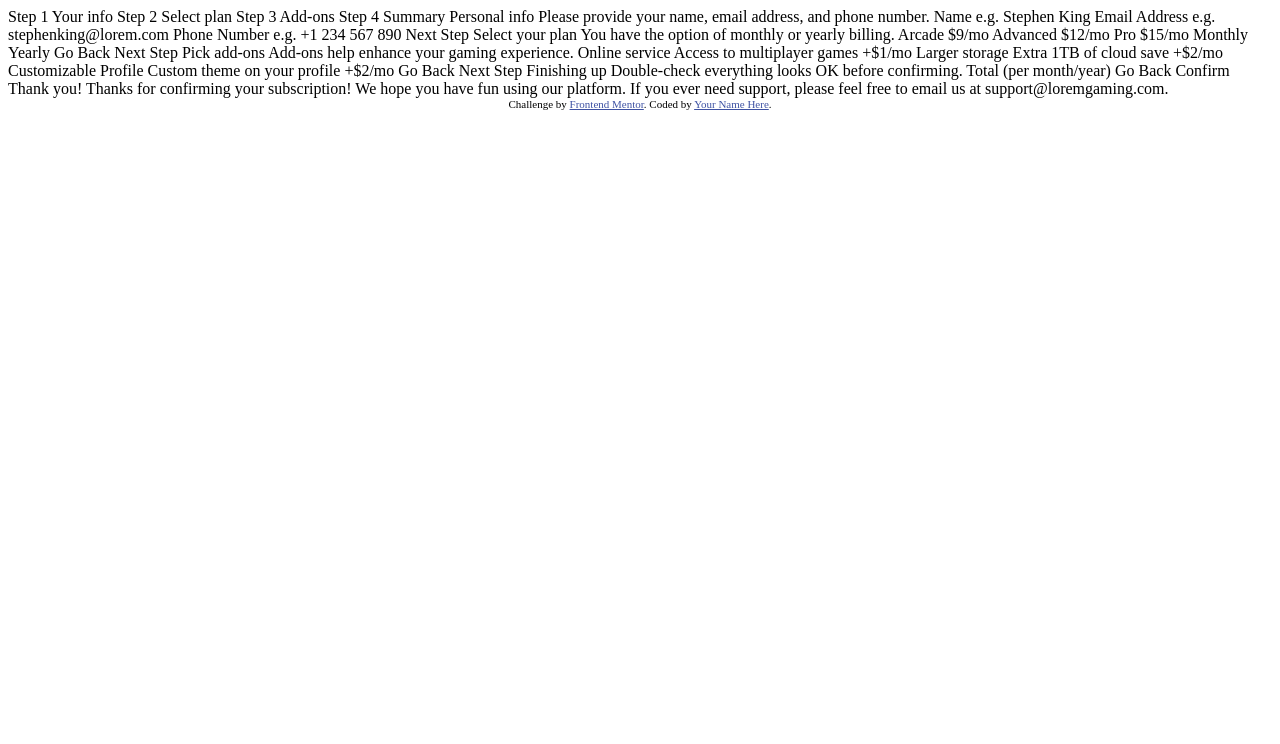
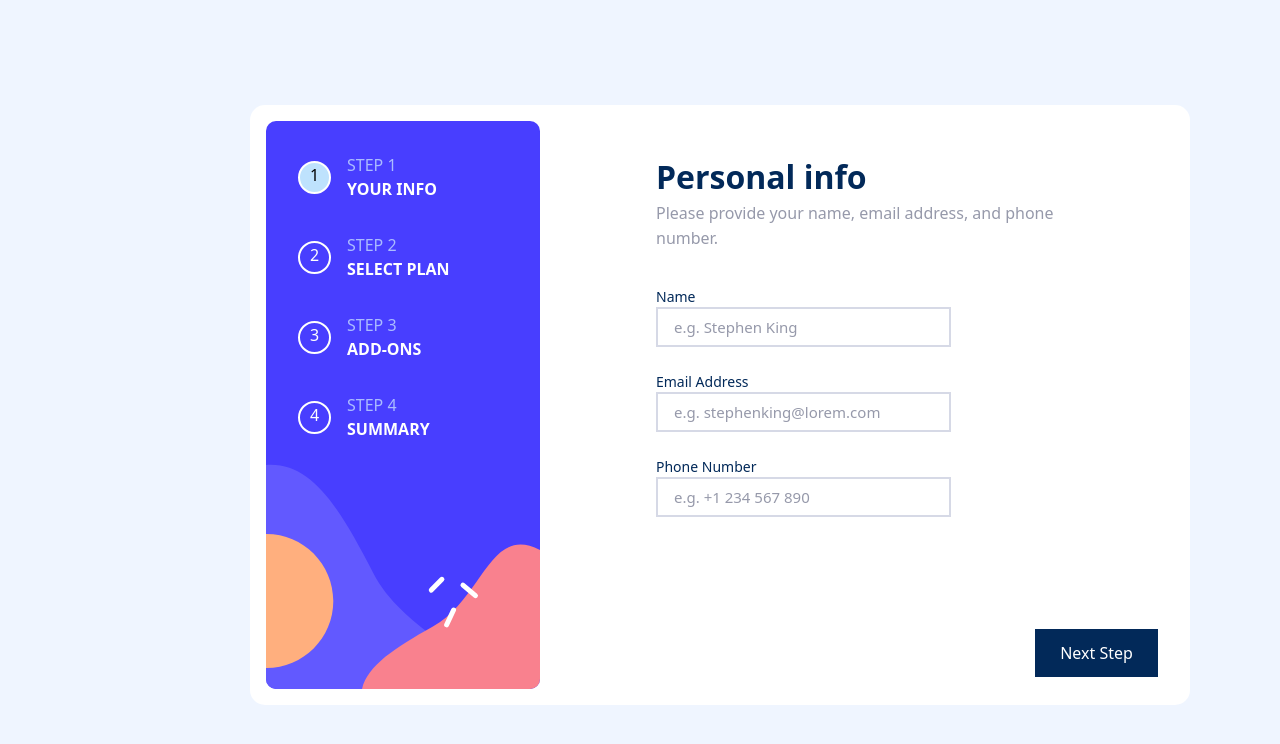
Before and after one commit to Academy-of-Information-Technologies/multi-step-form-managadzetsiala-77, a website: page index.html in a window 1280 px wide. Drawn offline with Linux system fonts and the light colour scheme.

Commit message:
Upload completed version

```diff
--- a/index.html
+++ b/index.html
@@ -1,126 +1,132 @@
 <!DOCTYPE html>
 <html lang="en">
   <head>
-  <meta charset="UTF-8">
-  <meta name="viewport" content="width=device-width, initial-scale=1.0"> <!-- displays site properly based on user's device -->
+    <meta charset="UTF-8" />
+    <meta name="viewport" content="width=device-width, initial-scale=1.0" />
 
-  <link rel="icon" type="image/png" sizes="32x32" href="./assets/images/favicon-32x32.png">
+    <link
+      rel="icon"
+      type="image/png"
+      sizes="32x32"
+      href="./assets/images/favicon-32x32.png"
+    />
+    <link rel="stylesheet" href="./src/output.css" />
 
-  <title>Frontend Mentor | Multi-step form</title>
-
-  <!-- Feel free to remove these styles or customise in your own stylesheet 👍 -->
-  <style>
-    .attribution { font-size: 11px; text-align: center; }
-    .attribution a { color: hsl(228, 45%, 44%); }
-  </style>
+    <title>Multi-step form</title>
   </head>
-<body>
-
-  <!-- Sidebar start -->
-
-  Step 1
-  Your info
-
-  Step 2
-  Select plan
-
-  Step 3
-  Add-ons
-
-  Step 4
-  Summary
-
-  <!-- Sidebar end -->
-
-  <!-- Step 1 start -->
-
+  <body
+    class="flex flex-col bg-[#EFF5FF] min-h-screen lg:px-[250px] py-[105px]"
+  >
+    <section
+      class="flex flex-col w-full lg:flex-row lg:gap-[100px] lg:bg-white lg:p-4 rounded-[15px] lg:w-[940px] lg:h-[600px]"
+    >
+      <header class="">
+        <div
+          class="bg-[url(/assets/images/bg-sidebar-mobile.svg)] w-[375px] h-[170px] flex gap-4 justify-center items-start pt-8 lg:bg-[url(/assets/images/bg-sidebar-desktop.svg)] lg:w-[274px] lg:h-[568px] lg:bg-no-repeat lg:flex-col lg:pl-8 lg:justify-start lg:gap-8"
+        >
+          <div class="flex gap-4 items-center">
+            <div
+              class="border-white border-2 rounded-[50%] w-[33px] h-[33px] text-center bg-[#BEE2FD]"
+            >
+              1
+            </div>
+            <div class="hidden lg:flex lg:flex-col">
+              <p class="text-3 font-normal text-[#ABBCFF]">STEP 1</p>
+              <h3 class="text[14px] font-bold text-white">YOUR INFO</h3>
+            </div>
+          </div>
+          <div class="flex gap-4 items-center">
+            <div
+              class="border-white border-2 rounded-[50%] w-[33px] h-[33px] text-center text-white"
+            >
+              2
+            </div>
+            <div class="hidden lg:flex lg:flex-col">
+              <p class="text-3 font-normal text-[#ABBCFF]">STEP 2</p>
+              <h3 class="text[14px] font-bold text-white">SELECT PLAN</h3>
+            </div>
+          </div>
+          <div class="flex gap-4 items-center">
+            <div
+              class="border-white border-2 rounded-[50%] w-[33px] h-[33px] text-center text-white"
+            >
+              3
+            </div>
+            <div class="hidden lg:flex lg:flex-col">
+              <p class="text-3 font-normal text-[#ABBCFF]">STEP 3</p>
+              <h3 class="text[14px] font-bold text-white">ADD-ONS</h3>
+            </div>
+          </div>
+          <div class="flex gap-4 items-center">
+            <div
+              class="border-white border-2 rounded-[50%] w-[33px] h-[33px] text-center text-white"
+            >
+              4
+            </div>
+            <div class="hidden lg:flex lg:flex-col">
+              <p class="text-3 font-normal text-[#ABBCFF]">STEP 4</p>
+              <h3 class="text[14px] font-bold text-white">SUMMARY</h3>
+            </div>
+          </div>
+        </div>
+      </header>
+      <main class="relative flex items-end w-full h-full">
+        <form
+          action=""
+          class="bg-white w-[343px] px-6 py-8 absolute -top-[72px] left-4 lg:top-0 lg:w-[450px] lg:h-[372px] lg:px-0"
+        >
+          <h2 class="text-6 text-[#022959] font-bold lg:text-[32px]">
             Personal info
+          </h2>
+          <p
+            class="text-4 font-normal leading-[25px] text-[#9699AA] lg:mb-[35px]"
+          >
             Please provide your name, email address, and phone number.
-
-  Name
-  e.g. Stephen King
-
-  Email Address
-  e.g. stephenking@lorem.com
-
-  Phone Number
-  e.g. +1 234 567 890
-
+          </p>
+          <label
+            for="name"
+            class="block text-3 font-normal text-[#022959] lg:text-[14px]"
+            >Name</label
+          >
+          <input
+            type="text"
+            class="w-[295px] h-10 border-[#D6D9E6] border-2 placeholder:text-[#9699AA] text-[15px] font-medium pl-4"
+            placeholder="e.g. Stephen King"
+            name="name"
+          />
+          <label
+            for="email"
+            class="block text-3 font-normal text-[#022959] lg:mt-6 lg:text-[14px]"
+            >Email Address</label
+          >
+          <input
+            type="text"
+            class="w-[295px] h-10 border-[#D6D9E6] border-2 placeholder:text-[#9699AA] text-[15px] font-medium pl-4 lg:mb-6"
+            placeholder="e.g. stephenking@lorem.com"
+            name="email"
+          />
+          <label
+            for="phone"
+            class="block text-3 font-normal text-[#022959] lg:text-[14px]"
+            >Phone Number</label
+          >
+          <input
+            type="text"
+            class="w-[295px] h-10 border-[#D6D9E6] border-2 placeholder:text-[#9699AA] text-[15px] font-medium pl-4"
+            placeholder="e.g. +1 234 567 890"
+            name="phone"
+          />
+        </form>
+      </main>
+      <footer
+        class="mt-auto h-[72px] bg-white w-full flex items-center justify-end pr-4 absolute bottom-0 left-0 lg:relative"
+      >
+        <button
+          class="bg-[#022959] text-white text-[14px] px-4 py-3 lg:w-[123px] lg:text-[16px]"
+        >
           Next Step
-
-  <!-- Step 1 end -->
-
-  <!-- Step 2 start -->
-
-  Select your plan
-  You have the option of monthly or yearly billing.
-
-  Arcade
-  $9/mo
-
-  Advanced
-  $12/mo
-
-  Pro
-  $15/mo
-
-  Monthly
-  Yearly
-
-  Go Back
-  Next Step
-
-  <!-- Step 2 end -->
-
-  <!-- Step 3 start -->
-
-  Pick add-ons
-  Add-ons help enhance your gaming experience.
-
-  Online service
-  Access to multiplayer games
-  +$1/mo
-
-  Larger storage
-  Extra 1TB of cloud save
-  +$2/mo
-
-  Customizable Profile
-  Custom theme on your profile
-  +$2/mo
-
-  Go Back
-  Next Step
-
-  <!-- Step 3 end -->
-
-  <!-- Step 4 start -->
-
-  Finishing up
-  Double-check everything looks OK before confirming.
-
-  <!-- Dynamically add subscription and add-on selections here -->
-
-  Total (per month/year)
-
-  Go Back
-  Confirm
-
-  <!-- Step 4 end -->
-
-  <!-- Step 5 start -->
-
-  Thank you!
-
-  Thanks for confirming your subscription! We hope you have fun
-  using our platform. If you ever need support, please feel free
-  to email us at support@loremgaming.com.
-
-  <!-- Step 5 end -->
-
-  <div class="attribution">
-    Challenge by <a href="https://www.frontendmentor.io?ref=challenge" target="_blank">Frontend Mentor</a>.
-    Coded by <a href="#">Your Name Here</a>.
-  </div>
+        </button>
+      </footer>
+    </section>
   </body>
 </html>
--- /dev/null
+++ b/package.json
@@ -0,0 +1,6 @@
+{
+  "dependencies": {
+    "@tailwindcss/cli": "^4.1.17",
+    "tailwindcss": "^4.1.17"
+  }
+}
--- /dev/null
+++ b/src/input.css
@@ -0,0 +1,6 @@
+@import url('https://fonts.googleapis.com/css2?family=Ubuntu:ital,wght@0,300;0,400;0,500;0,700;1,300;1,400;1,500;1,700&display=swap');
+
+@import "tailwindcss";
+@theme {
+    --font-Ubuntu: "Ubuntu", sans-serif;
+  }
```
Also changed, not shown: src/output.css (added), 1 other file. Lines whose indentation alone changed are shown as unchanged.
